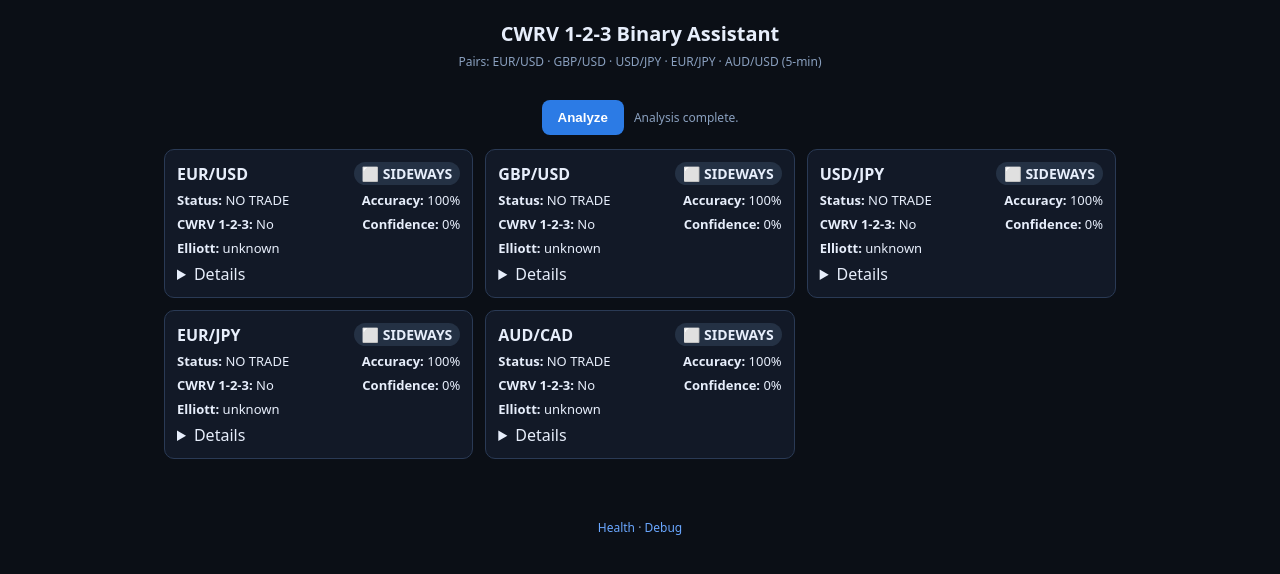
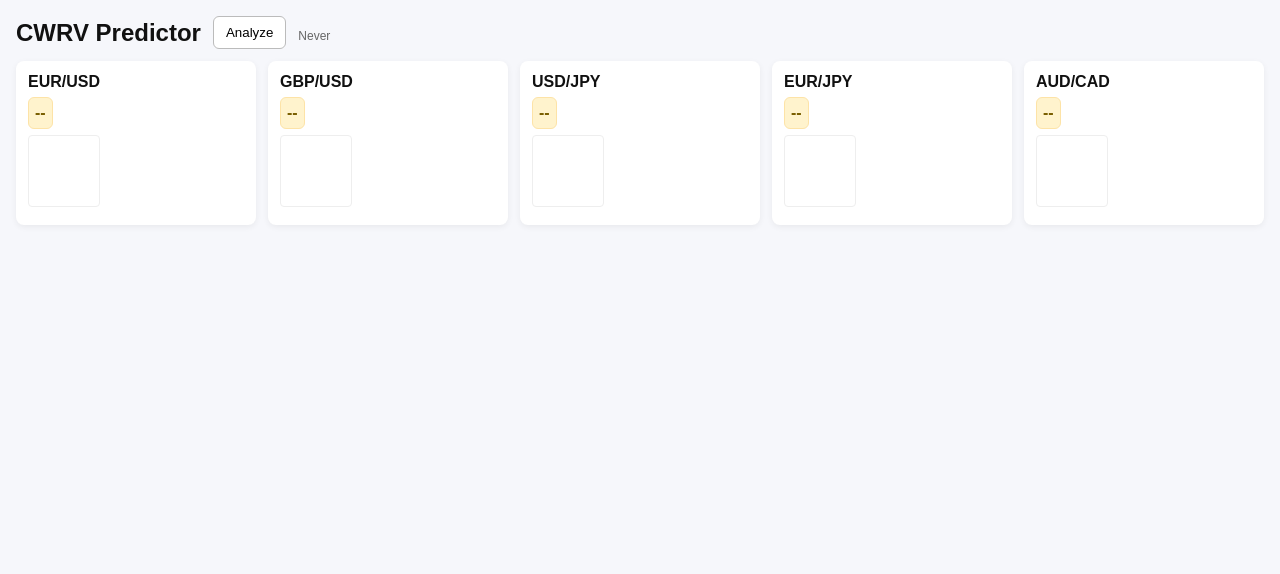
Before and after one commit to lucky-prashant/Dollar, a Flask app: page / in a window 1280 px wide. Shown: the top 574 px of the page. Run offline with Flask 3, Linux system fonts and the light colour scheme; data that the repository does not hold is empty.

Commit message:
Update index.html

```diff
--- a/templates/index.html
+++ b/templates/index.html
@@ -1,31 +1,151 @@
-<!DOCTYPE html>
-<html lang="en">
+<!doctype html>
+<html>
 <head>
-  <meta charset="UTF-8" />
-  <meta name="viewport" content="width=device-width, initial-scale=1" />
-  <title>CWRV 1-2-3 Binary Assistant</title>
-  <link rel="stylesheet" href="/static/style.css" />
+  <meta charset="utf-8" />
+  <title>CWRV Predictor</title>
+  <meta name="viewport" content="width=device-width,initial-scale=1" />
+  <style>
+    body{font-family: Arial, Helvetica, sans-serif; margin:16px; background:#f6f7fb; color:#111}
+    .top{display:flex;align-items:center;gap:12px;margin-bottom:12px}
+    button{padding:8px 12px;border-radius:6px;border:1px solid #bbb;background:#fff;cursor:pointer}
+    .grid{display:flex;gap:12px;flex-wrap:wrap}
+    .box{background:#fff;border-radius:8px;padding:12px;flex:1 1 200px;min-width:200px;box-shadow:0 2px 6px rgba(0,0,0,0.06)}
+    .pair{font-weight:700;margin-bottom:6px}
+    .signal{font-weight:700;padding:6px;border-radius:6px;display:inline-block;margin-bottom:6px}
+    .green{background:#e6f7ed;color:#0a6d2f}
+    .red{background:#ffe6e6;color:#8a1e1e}
+    .side{background:#fff3cd;color:#7a5f00;border:1px solid #fde3a7}
+    .candle{width:70px;height:70px;border-radius:4px;margin-bottom:6px;position:relative;border:1px solid #eee}
+    .body{position:absolute;left:25px;width:20px;}
+    .info{font-size:12px;color:#333}
+    .muted{font-size:12px;color:#666;margin-top:6px}
+  </style>
 </head>
 <body>
-  <header>
-    <h1>CWRV 1-2-3 Binary Assistant</h1>
-    <p class="sub">Pairs: EUR/USD · GBP/USD · USD/JPY · EUR/JPY · AUD/USD (5-min)</p>
-  </header>
+  <div class="top">
+    <h2 style="margin:0">CWRV Predictor</h2>
+    <button id="analyzeBtn">Analyze</button>
+    <div id="lastRun" class="muted">Never</div>
+  </div>
 
-  <main>
-    <div class="controls">
-      <button id="analyzeBtn">Analyze</button>
-      <span id="statusText"></span>
-    </div>
+  <div class="grid" id="grid">
+    <!-- boxes will be injected here -->
+  </div>
 
-    <section id="cards" class="cards"></section>
-  </main>
+<script>
+const PAIRS = {{ pairs|tojson }};
+function createBox(pair){
+  const el = document.createElement('div'); el.className='box'; el.id='box-'+pair.replace('/','_');
+  el.innerHTML = `
+    <div class="pair">${pair}</div>
+    <div class="signal side" id="sig-${pair.replace('/','_')}">--</div>
+    <div class="candle" id="cndl-${pair.replace('/','_')}"></div>
+    <div class="info" id="info-${pair.replace('/','_')}"></div>
+    <div class="muted" id="why-${pair.replace('/','_')}"></div>
+  `;
+  return el;
+}
 
-  <footer>
-    <a href="/health" target="_blank">Health</a> ·
-    <a href="/debug" target="_blank">Debug</a>
-  </footer>
+function drawSimpleCandle(container, candle){
+  // clear
+  container.innerHTML = '';
+  const w = container.clientWidth;
+  const h = container.clientHeight;
+  const o = candle.o, c = candle.c, high = candle.h, low = candle.l;
+  const isBull = c >= o;
+  // scale to box
+  const range = Math.max(high - low, 1e-6);
+  const scale = (h - 10) / range;
+  const topY = (high - Math.max(c,o)) * scale + 4;
+  const bodyH = Math.max(Math.abs(c - o) * scale, 4);
+  const left = (w/2) - 10;
+  // wick
+  const wick = document.createElement('div');
+  wick.style.position='absolute';
+  wick.style.left = (w/2 - 1) + 'px';
+  wick.style.width = '2px';
+  wick.style.top = ((high - high) * scale + 4) + 'px';
+  wick.style.height = ((high - low) * scale) + 'px';
+  wick.style.background = '#444';
+  container.appendChild(wick);
+  // body
+  const body = document.createElement('div');
+  body.className='body';
+  body.style.left = left+'px';
+  body.style.top = topY + 'px';
+  body.style.height = bodyH + 'px';
+  body.style.width = '18px';
+  body.style.borderRadius='2px';
+  body.style.background = isBull ? '#0a6d2f' : '#8a1e1e';
+  container.appendChild(body);
+}
 
-  <script src="/static/script.js"></script>
+function updateGrid(results){
+  for(const r of results){
+    const key = r.pair.replace('/','_');
+    const sigEl = document.getElementById('sig-'+key);
+    const infoEl = document.getElementById('info-'+key);
+    const whyEl = document.getElementById('why-'+key);
+    const cndlEl = document.getElementById('cndl-'+key);
+    if(!sigEl) continue;
+    // signal color
+    if(r.signal === 'CALL'){
+      sigEl.className='signal green';
+      sigEl.textContent = 'CALL';
+    } else if(r.signal === 'PUT'){
+      sigEl.className='signal red';
+      sigEl.textContent = 'PUT';
+    } else {
+      sigEl.className='signal side';
+      sigEl.textContent = 'SIDEWAYS';
+    }
+    // info: status, accuracy
+    infoEl.innerHTML = `<b>${r.status}</b> • accuracy:${r.accuracy}% • cwrv:${r.cwrv} (${r.cwrv_conf})`;
+    whyEl.textContent = r.why;
+    // last candle
+    if(r.last_candle){
+      drawSimpleCandle(cndlEl, r.last_candle);
+    } else if(r.candles && r.candles.length){
+      drawSimpleCandle(cndlEl, r.candles[r.candles.length-1]);
+    }
+  }
+}
+
+function showBoxes(){
+  const grid = document.getElementById('grid');
+  grid.innerHTML = '';
+  for(const p of PAIRS){
+    grid.appendChild(createBox(p));
+  }
+}
+async function analyze(){
+  const btn = document.getElementById('analyzeBtn');
+  btn.disabled = true;
+  btn.textContent = 'Analyzing...';
+  try{
+    const resp = await fetch('/analyze');
+    const data = await resp.json();
+    if(data.results){
+      updateGrid(data.results);
+    } else {
+      alert('No results');
+    }
+    const now = new Date();
+    document.getElementById('lastRun').textContent = 'Last: ' + now.toLocaleString();
+  }catch(err){
+    console.error(err);
+    alert('Error: ' + err);
+  }finally{
+    btn.disabled = false;
+    btn.textContent = 'Analyze';
+  }
+}
+
+document.getElementById('analyzeBtn').addEventListener('click', analyze);
+
+showBoxes();
+// optional: auto-run once on load
+// analyze();
+</script>
 </body>
 </html>
```
